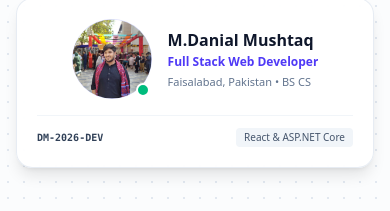
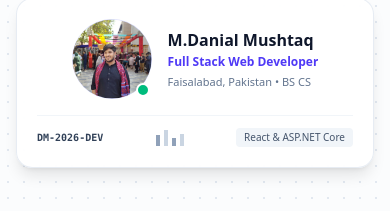
Before and after one commit to Danial968926/Portfolio, a Next.js app: page / in a window 390 px wide. Shown: the part 98-309 px from the top of the page. Built offline with nearby package versions, Linux system fonts and the light colour scheme.

Commit message:
Responsive mobile badge layout

```diff
--- a/src/components/IdBadgeCard.jsx
+++ b/src/components/IdBadgeCard.jsx
@@ -31,6 +31,12 @@ export default function IdBadgeCard() {
 
         <div className="mt-4 pt-3 border-t border-slate-100 flex items-center justify-between text-[10px] font-mono text-slate-400">
           <span className="font-semibold text-slate-700">DM-2026-DEV</span>
+          <div className="flex items-end gap-1 h-4">
+                <div className="w-1 h-2/3 bg-slate-400"></div>
+                <div className="w-1 h-full bg-slate-300"></div>
+                <div className="w-1 h-1/2 bg-slate-400"></div>
+                <div className="w-1 h-3/4 bg-slate-300"></div>
+              </div>
           <span className="px-2 py-0.5 rounded bg-slate-100 text-slate-600 font-sans font-medium text-[10px]">
             React & ASP.NET Core
           </span>
```
